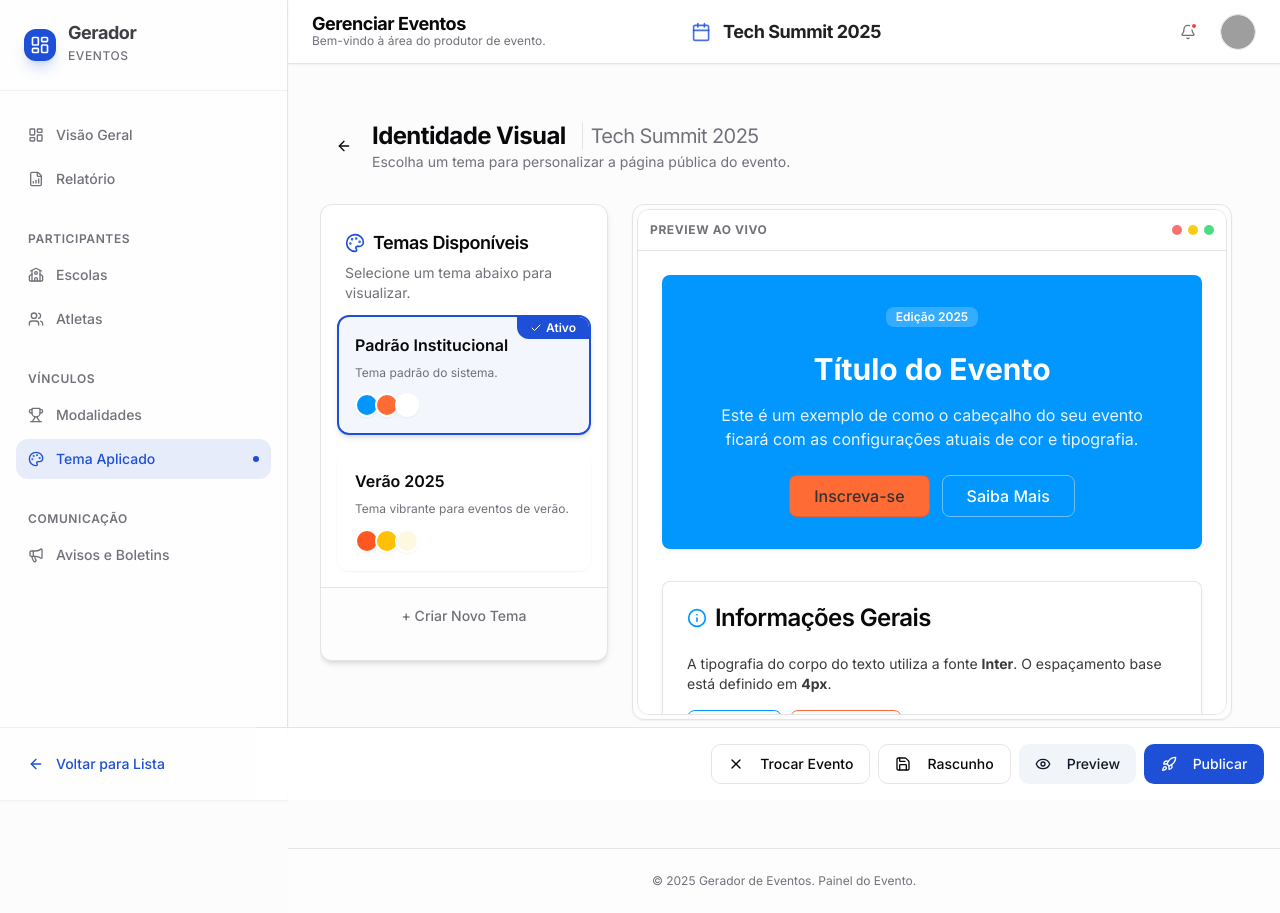
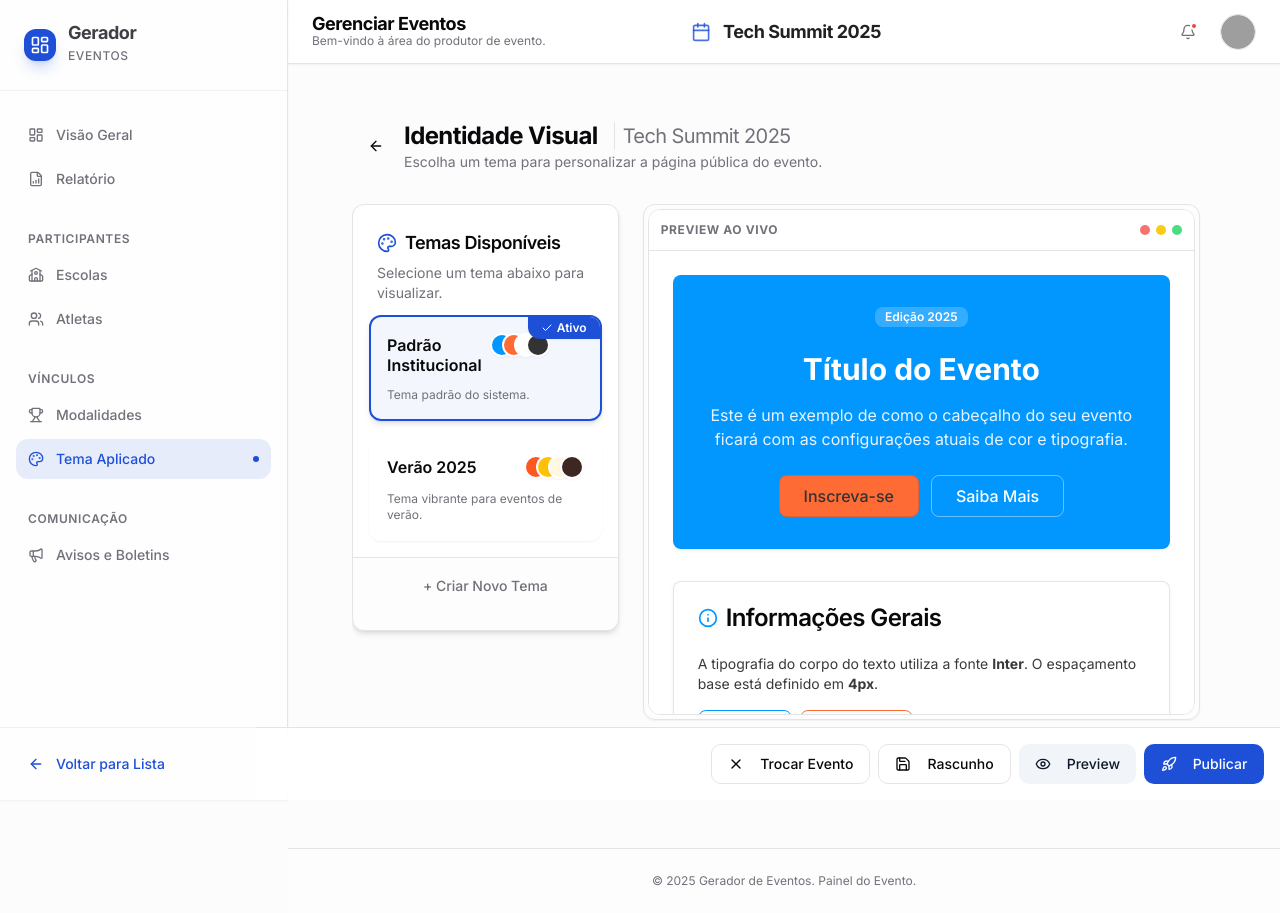
Before and after one commit to AtilaMedeiros/gerador-de-eventos_ultimo, a React (Vite) app: page /area-do-produtor/evento/1/tema in a window 1280 px wide. Built offline with nearby package versions, Linux system fonts and the light colour scheme; sample sign-in values are in the browser's storage; grey boxes are pictures that could not be loaded.

Commit message:
feat: Ajusta o layout do container principal e aprimora a exibição das paletas de cores nos cartões de tema, incluindo a cor de texto.

```diff
--- a/src/pages/dashboard/event-config/ApplyVisualIdentity.tsx
+++ b/src/pages/dashboard/event-config/ApplyVisualIdentity.tsx
@@ -167,7 +167,7 @@ export default function ApplyVisualIdentity({
   }
 
   return (
-    <div className={cn("max-w-full mx-auto flex flex-col pt-6", isWizard ? "h-full" : "h-[calc(100vh-5rem)]")}>
+    <div className={cn("w-full max-w-[1600px] mx-auto flex flex-col pt-6 px-4 lg:px-8", isWizard ? "h-full" : "h-[calc(100vh-5rem)]")}>
       {/* Header */}
       {!isWizard && (
         <div className="flex items-center justify-between mb-8 shrink-0 px-1">
@@ -219,18 +219,10 @@ export default function ApplyVisualIdentity({
                   )}
                   onClick={() => setSelectedThemeId(theme.id)}
                 >
-                  <div className="flex items-center justify-between mb-2">
-                    <span className="font-semibold">{theme.name}</span>
-                    {selectedThemeId === theme.id && (
-                      <Badge className="bg-primary text-primary-foreground absolute top-0 right-0 rounded-none rounded-bl-xl px-3">
-                        <Check className="h-3 w-3 mr-1" /> Ativo
-                      </Badge>
-                    )}
-                  </div>
-                  <p className="text-xs text-muted-foreground line-clamp-2 mb-3">
-                    {theme.description || 'Sem descrição.'}
-                  </p>
-                  <div className="flex items-center gap-2">
+                  <div className="flex items-start justify-between mb-3 min-h-[24px]">
+                    <span className="font-semibold pt-0.5 pr-2 max-w-[calc(100%-80px)] leading-tight">{theme.name}</span>
+
+                    <div className={cn("flex items-center shrink-0", selectedThemeId === theme.id && "mr-20")}>
                       <div
                         className="h-6 w-6 rounded-full border-2 border-background shadow-sm"
                         style={{ backgroundColor: theme.colors.primary }}
@@ -246,7 +238,23 @@ export default function ApplyVisualIdentity({
                         style={{ backgroundColor: theme.colors.background }}
                         title="Fundo"
                       />
+                      <div
+                        className="h-6 w-6 rounded-full border-2 border-background shadow-sm -ml-3"
+                        style={{ backgroundColor: theme.colors.text }}
+                        title="Texto"
+                      />
                     </div>
+
+                    {selectedThemeId === theme.id && (
+                      <Badge className="bg-primary text-primary-foreground absolute top-0 right-0 rounded-none rounded-bl-xl px-3 shadow-sm z-10">
+                        <Check className="h-3 w-3 mr-1" /> Ativo
+                      </Badge>
+                    )}
+                  </div>
+
+                  <p className="text-xs text-muted-foreground line-clamp-2">
+                    {theme.description || 'Sem descrição.'}
+                  </p>
                 </div>
               ))}
             </CardContent>
```
Lines whose indentation alone changed are shown as unchanged.
